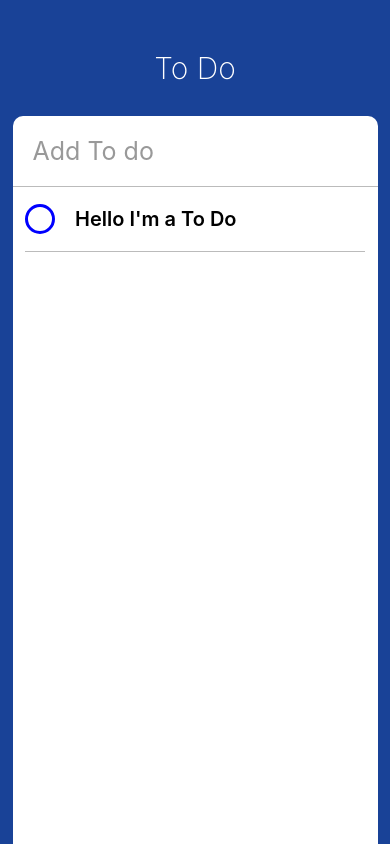
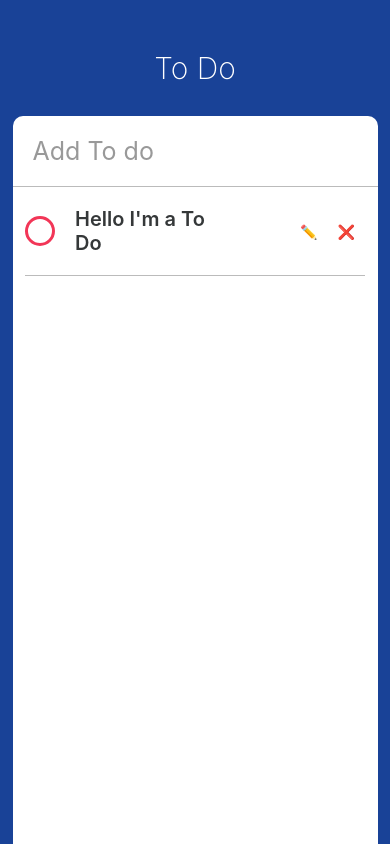
Before and after one commit to changyu2/Todo-App, a React Native app: screen / in a window 390 px wide. Built offline with nearby package versions, Linux system fonts and the light colour scheme.

Commit message:
Styling the ToDo Component #1

```diff
--- a/ToDo.js
+++ b/ToDo.js
@@ -16,9 +16,10 @@
   };
 
   render() {
-    const { isCompleted } = this.state;
+    const { isCompleted, isEditing } = this.state;
     return (
       <View style={styles.container}>
+        <View style={styles.column}>
           <TouchableOpacity onPress={this._toggleComplete}>
             <View
               style={[
@@ -27,7 +28,37 @@
               ]}
             />
           </TouchableOpacity>
-        <Text style={styles.text}>Hello I'm a To Do</Text>
+          <Text
+            style={[
+              styles.text,
+              isCompleted ? styles.completedText : styles.uncompletedText
+            ]}
+          >
+            Hello I'm a To Do
+          </Text>
+        </View>
+        {isEditing ? (
+          <View style={styles.actions}>
+            <TouchableOpacity onPressOut={this._finishEditing}>
+              <View style={styles.actionContainer}>
+                <Text style={styles.actionText}>✅</Text>
+              </View>
+            </TouchableOpacity>
+          </View>
+        ) : (
+          <View style={styles.actions}>
+            <TouchableOpacity onPressOut={this._startEditing}>
+              <View style={styles.actionContainer}>
+                <Text style={styles.actionText}>✏️</Text>
+              </View>
+            </TouchableOpacity>
+            <TouchableOpacity>
+              <View style={styles.actionContainer}>
+                <Text style={styles.actionText}>❌</Text>
+              </View>
+            </TouchableOpacity>
+          </View>
+        )}
       </View>
     );
   }
@@ -39,6 +70,16 @@
       };
     });
   };
+  _startEditing = () => {
+    this.setState({
+      isEditing: true
+    });
+  };
+  _finishEditing = () => {
+    this.setState({
+      isEditing: false
+    });
+  };
 }
 
 const styles = StyleSheet.create({
@@ -47,7 +88,8 @@
     borderBottomColor: "#bbb",
     borderBottomWidth: StyleSheet.hairlineWidth,
     flexDirection: "row",
-    alignItems: "center"
+    alignItems: "center",
+    justifyContent: "space-between"
   },
   circle: {
     width: 30,
@@ -60,11 +102,31 @@
     borderColor: "#bbb"
   },
   uncompletedCircle: {
-    borderColor: "blue"
+    borderColor: "#F23657"
   },
   text: {
     fontWeight: "600",
     fontSize: 20,
     marginVertical: 20
+  },
+  completedText: {
+    color: "#bbb",
+    textDecorationLine: "line-through"
+  },
+  uncompletedText: {
+    color: "#353839"
+  },
+  column: {
+    flexDirection: "row",
+    alignItems: "center",
+    width: width / 2,
+    justifyContent: "space-between"
+  },
+  actions: {
+    flexDirection: "row"
+  },
+  actionContainer: {
+    marginVertical: 10,
+    marginHorizontal: 10
   }
 });
```
Lines whose indentation alone changed are shown as unchanged.
